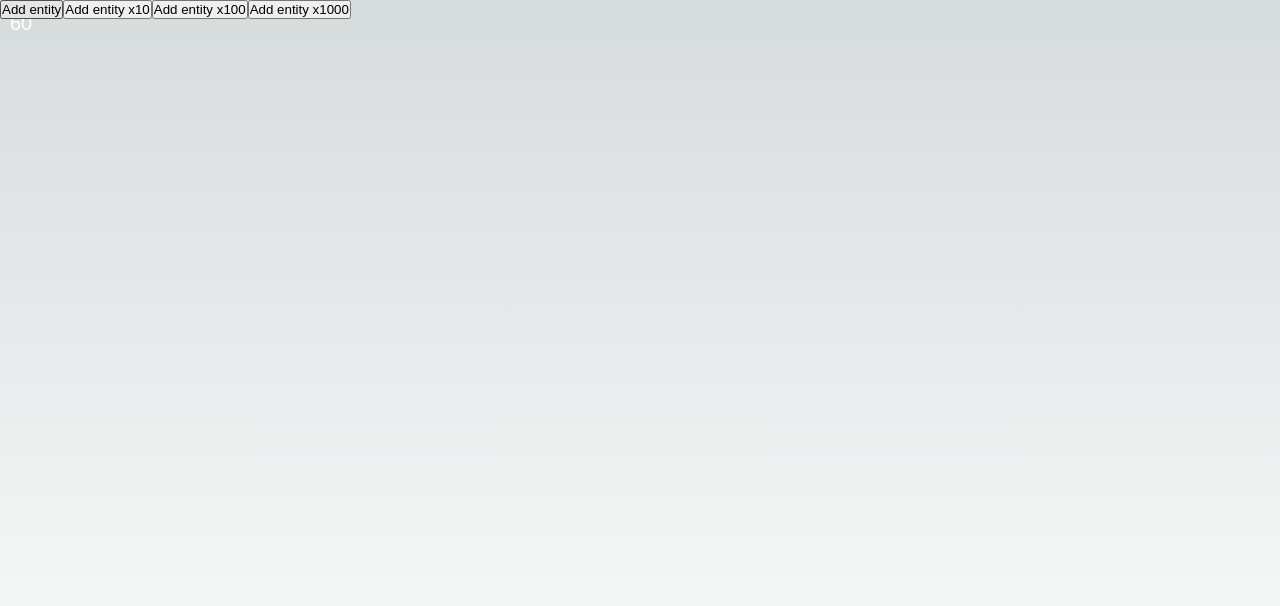
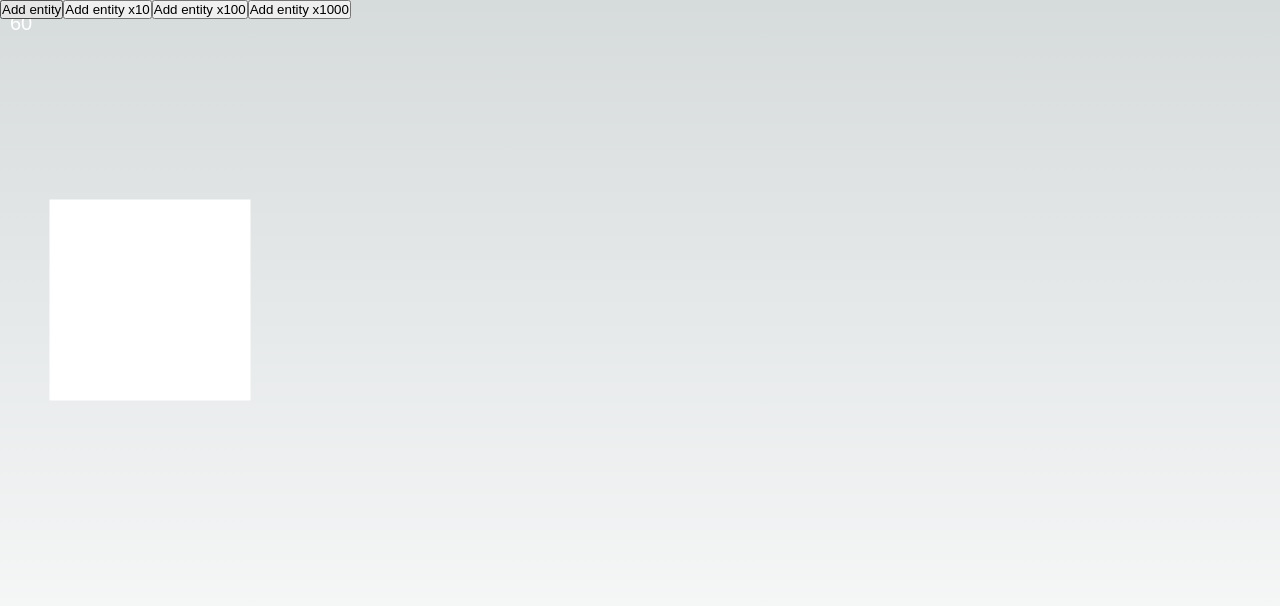
Before and after one commit to Hoijof/EngineXf, a Next.js app: page / in a window 1280 px wide. Shown: the top 606 px of the page. Built offline with nearby package versions, Linux system fonts and the light colour scheme.

Commit message:
feat: add static objects

```diff
--- a/domain/SolidEntity.ts
+++ b/domain/SolidEntity.ts
@@ -14,7 +14,7 @@ export class SolidEntity extends Entity {
 
         this.addComponent(new PhysicsComponent({isStatic: true}));
 
-        this.addComponent(new RenderComponent({ color: "random", shape: "circle"}));
+        this.addComponent(new RenderComponent({ color: "white", shape: "rect"}));
 
         this.addComponent(new InteractionComponent((other: Entity) => {
             console.log("SOLID ENTITY collided with", other);
--- a/engine/components/RenderComponent.ts
+++ b/engine/components/RenderComponent.ts
@@ -40,8 +40,8 @@ export class RenderComponent extends Component {
                 ctx.fill();
                 ctx.stroke();
             } else if (this.shape === "rect") {
-                ctx.fillRect(-transform.scale.x / 2, -transform.scale.y / 2, transform.scale.x, transform.scale.y);
-                ctx.strokeRect(-transform.scale.x / 2, -transform.scale.y / 2, transform.scale.x, transform.scale.y);
+                ctx.fillRect(-transform.scale.x, -transform.scale.y, 2 * transform.scale.x, 2 * transform.scale.y);
+                ctx.strokeRect(-transform.scale.x, -transform.scale.y, 2 * transform.scale.x, 2 * transform.scale.y);
             }
 
             if (gk('DEBUG')) {
@@ -55,7 +55,10 @@ export class RenderComponent extends Component {
 
                 ctx.beginPath();
                 ctx.moveTo(0, 0);
-                ctx.lineTo(0, -transform.scale.x);
+                ctx.lineTo(transform.scale.x, 0);
+
+                ctx.moveTo(0, 0);
+                ctx.lineTo(0, transform.scale.y);
                 ctx.stroke();
             }
 
--- a/engine/globalCollisions.ts
+++ b/engine/globalCollisions.ts
@@ -1,9 +1,13 @@
 import { Entity } from "./Entity";
 
-export function checkCollisions(entities: Entity[], width: number, height: number) {
-    for (let i = 0; i < entities.length; i++) {
+export function checkCollisions(staticEntities: Entity[], dynamicEntities: Entity[], width: number, height: number) {
+    const perf = performance.now();
+
+    const entities = [...dynamicEntities, ...staticEntities];
+
+    for (let i = 0; i < dynamicEntities.length; i++) {
         // Check for edge collisions
-        entities[i].componentMethods.checkEdgeCollisions(entities[i].transform, {width, height});
+        dynamicEntities[i].componentMethods.checkEdgeCollisions(dynamicEntities[i].transform, {width, height});
 
         for (let j = i + 1; j < entities.length; j++) {
             if (isIntersecting(entities[i], entities[j])) {
@@ -12,6 +16,8 @@ export function checkCollisions(entities: Entity[], width: number, height: numbe
             }
         }
     }
+
+    // console.log(`Collision check took ${performance.now() - perf}ms`);
 }
 
 function isIntersecting(entity1: Entity, entity2: Entity) {
--- a/engine/index.ts
+++ b/engine/index.ts
@@ -3,6 +3,7 @@ import { Engine, Mouse, PHASE } from '../types';
 import { Entity } from './Entity';
 import { Component } from './Component';
 import { checkCollisions } from './globalCollisions';
+import { PhysicsComponent } from './components/PhysicsComponent';
 
 let engine: Engine;
 let updateCallback = (engine: Engine) => { };
@@ -16,7 +17,9 @@ export function init(canvas: HTMLCanvasElement, uc: (engine: Engine) => void) {
         fps: 0,
         fpsCounter: 0,
         fpsTime: 0,
-        entities: new Set<Entity>(),
+        phantomEntities: new Set<Entity>(),
+        staticEntities: new Set<Entity>(),
+        dynamicEntities: new Set<Entity>(),
         canvas: canvas,
         ctx: canvas.getContext('2d') as CanvasRenderingContext2D,
         width: 0,
@@ -29,6 +32,7 @@ export function init(canvas: HTMLCanvasElement, uc: (engine: Engine) => void) {
             pressed: false,
             released: false,
             wheel: 0,
+            button: -1,
         },
         keyboard: {
             keys: new Set(['w', 'a', 's', 'd', 'r', 'ArrowUp', 'ArrowLeft', 'ArrowDown', 'ArrowRight', ' ', 'z']),
@@ -82,21 +86,16 @@ export function setup() {
 
 
 export function update() {
-    engine.entities.forEach(entity => {
-        if (entity.active) {
-            entity.components.forEach((component: Component) => {
-                if (component.isActive && component.phase === PHASE.UPDATE) {
-                    component.update(entity.transform, engine);
-                }
-            });
-        }
-    });
+    engine.phantomEntities.forEach(updateByPhase(PHASE.UPDATE));
+    engine.staticEntities.forEach(updateByPhase(PHASE.UPDATE));
+    engine.dynamicEntities.forEach(updateByPhase(PHASE.UPDATE));
 }
 
 export function physicsUpdate() {
-    const entities = Array.from(engine.entities);
+    const staticEntities = Array.from(engine.staticEntities);
+    const dynamicEntities = Array.from(engine.dynamicEntities);
 
-    checkCollisions(entities, engine.width, engine.height);
+    checkCollisions(staticEntities, dynamicEntities, engine.width, engine.height);
 }
 
 export function cleanup() {
@@ -117,15 +116,8 @@ export function draw() {
     ctx.clearRect(0, 0, width, height);
 
     // Draw Entities
-    engine.entities.forEach(entity => {
-        if (entity.active) {
-            entity.components.forEach((component: Component) => {
-                if (component.isActive && component.phase === PHASE.DRAW) {
-                    component.update(entity.transform, engine);
-                }
-            });
-        }
-    });
+    engine.staticEntities.forEach(updateByPhase(PHASE.DRAW));
+    engine.dynamicEntities.forEach(updateByPhase(PHASE.DRAW));
 
     // Draw fps counter
     ctx.fillStyle = 'white';
@@ -162,6 +154,18 @@ export function draw() {
     }
 
     ctx.fillText(fps.toString(), 10, 30);
+}
+
+function updateByPhase(phase: PHASE) {
+    return (entity: Entity) => {
+        if (entity.active) {
+            entity.components.forEach((component: Component) => {
+                if (component.isActive && component.phase === phase) {
+                    component.update(entity.transform, engine);
+                }
+            });
+        }
+    }
 }
 
 // #region Listeners
@@ -277,20 +281,71 @@ function ongoingTouchIndexById(idToFind: number) {
 // #endregion
 
 export function addEntity(entity: Entity) {
-    engine.entities.add(entity);
+    const { phantomEntities, dynamicEntities, staticEntities } = engine;
+
+    if (!entity.getComponent(PhysicsComponent)) {
+        phantomEntities.add(entity);
+
+        return;
+    }
+
+    if (entity.componentMethods.isStatic) {
+        staticEntities.add(entity);
+
+        return;
+    }
+
+    dynamicEntities.add(entity);
 }
 
 export function clearEntities() {
-    engine.entities.clear();
+    engine.phantomEntities.clear();
+    engine.dynamicEntities.clear();
+    engine.staticEntities.clear();
 }
 
 
 // #region Setup
 function setListeners() {
-    document.addEventListener('keyup', ({ key }) => {
-        if (key === '`' || key === 'z') {
+    document.addEventListener('mousemove', (e) => {
+        const canvas = engine.canvas;
+
+        const x = e.clientX - canvas.offsetLeft;
+        const y = e.clientY - canvas.offsetTop;
+
+        mouseUpdate({ x, y });
+    });
+
+    document.addEventListener('mousedown', (e) => {
+        mouseUpdate({down: true, up: false, pressed: true, button: e.button });
+
+        e.preventDefault();
+    });
+
+    document.addEventListener('mouseup', (e) => {
+        mouseUpdate({down: false, up: true, released: true });
+
+        e.preventDefault();
+    });
+
+    document.addEventListener('mousewheel', (e) => {
+        mouseUpdate({wheel: (e as any).deltaY });
+    });
+
+    document.addEventListener('keyup', (e) => {
+        addKeyUp(e.key);
+
+        if (e.key === '`' || e.key === 'z') {
             sk('DEBUG', !gk('DEBUG'));
         }
+    });
+
+    document.addEventListener('keydown', (e) => {
+        if (gk('DEBUG')) {
+            console.log(e.key);
+        }
+
+        addKeyDown(e.key);
     });
 
     // #region Setup events
@@ -305,6 +360,10 @@ function setListeners() {
     el.addEventListener('touchmove', handleMove);
 
     console.log('Touch Initialized.');
+
+    document.addEventListener("contextmenu", (event) => {
+        event.preventDefault();
+    });
 }
 
 // #endRegion
--- a/pages/_document.tsx
+++ b/pages/_document.tsx
@@ -4,7 +4,7 @@ export default function Document() {
   return (
     <Html lang="en" style={{overflow: 'hidden'}}>
       <Head />
-      <body >
+      <body>
         <Main />
         <NextScript />
       </body>
--- a/pages/index.tsx
+++ b/pages/index.tsx
@@ -3,10 +3,11 @@ import Head from 'next/head'
 import { useEffect, useRef } from 'react'
 import { gk } from '../consts';
 
-import {init, step, resize, mouseUpdate, addKeyUp, addKeyDown, addEntity, clearEntities} from '../engine/index';
+import {init, step, addEntity, clearEntities} from '../engine/index';
 import { Transform } from '../engine/Transform';
 import { getRandomFloat } from '../utils';
 import { TestEntity1 } from './../domain/TestEntity1';
+import { SolidEntity } from './../domain/SolidEntity';
 
 let singletoned = false;
 
@@ -25,43 +26,6 @@ export default function Home() {
 
       requestAnimationFrame(render);
     }
-
-    document.addEventListener('mousemove', (e) => {
-      const canvas = canvasRef.current as unknown as HTMLCanvasElement;
-
-      const x = e.clientX - canvas.offsetLeft;
-      const y = e.clientY - canvas.offsetTop;
-
-      mouseUpdate({ x, y });
-    });
-
-    document.addEventListener('mousedown', (e) => {
-      mouseUpdate({down: true, up: false, pressed: true });
-
-      e.preventDefault();
-    });
-
-    document.addEventListener('mouseup', (e) => {
-      mouseUpdate({down: false, up: true, released: true });
-
-      e.preventDefault();
-    });
-
-    document.addEventListener('mousewheel', (e) => {
-      mouseUpdate({wheel: (e as any).deltaY });
-    });
-
-    document.addEventListener('keyup', (e) => {
-      addKeyUp(e.key);
-    });
-
-    document.addEventListener('keydown', (e) => {
-      if (gk('DEBUG')) {
-        console.log(e.key);
-      }
-
-      addKeyDown(e.key);
-    });
 
     // #endregion
     // Setup engine
@@ -83,9 +47,15 @@ export default function Home() {
       }
 
       if (engine.mouse.pressed) {
-        addRandomEntity({position: new DOMPoint(engine.mouse.x, engine.mouse.y)});
+        switch(engine.mouse.button) {
+          case 0:
+            addRandomEntity({position: new DOMPoint(engine.mouse.x, engine.mouse.y)});
+            break;
+          case 1:
+            addEntity(new SolidEntity({ name: 'Manolo', transform: {position: new DOMPoint(engine.mouse.x, engine.mouse.y), scale: new DOMPoint(50, 50)}}));
+            break;
+        }
       }
-
       const { endedTouches } = engine.touch;
 
       if (endedTouches.length) {
@@ -98,7 +68,7 @@ export default function Home() {
     render();
     // setup game?
 
-
+    addEntity(new SolidEntity({ name: 'Manolo', transform: {position: new DOMPoint(150, 300), scale: new DOMPoint(100, 100)}}));
     // addEntity(new TestEntity1({ name: 'Manolo', transform: {position: new DOMPoint(150, 300), scale: new DOMPoint(100, 200)}, physicsComponent: {speed: new DOMPoint(-50, 0)}}));
     // addEntity(new TestEntity1({ name: 'Manolo', transform: {position: new DOMPoint(120, 300), scale: new DOMPoint(200, 200)}, physicsComponent: {speed: new DOMPoint(50, 0)}}));
   });
--- a/types.ts
+++ b/types.ts
@@ -10,7 +10,9 @@ export interface Engine {
     fpsTime: number;
     canvas: HTMLCanvasElement;
     ctx: CanvasRenderingContext2D;
-    entities: Set<Entity>;
+    phantomEntities: Set<Entity>;
+    dynamicEntities: Set<Entity>;
+    staticEntities: Set<Entity>;
     width: number;
     height: number;
     mouse: Mouse;
@@ -31,6 +33,7 @@ export interface Mouse {
     pressed: boolean;
     released: boolean;
     wheel: number;
+    button: number;
 }
 
 export interface Keyboard {
--- /dev/null
+++ b/utils/performance.ts
@@ -0,0 +1,3 @@
+export default class Performance {
+
+}
```
Also changed, not shown: engine/components/PhysicsComponent.ts (+14 -8 lines).
